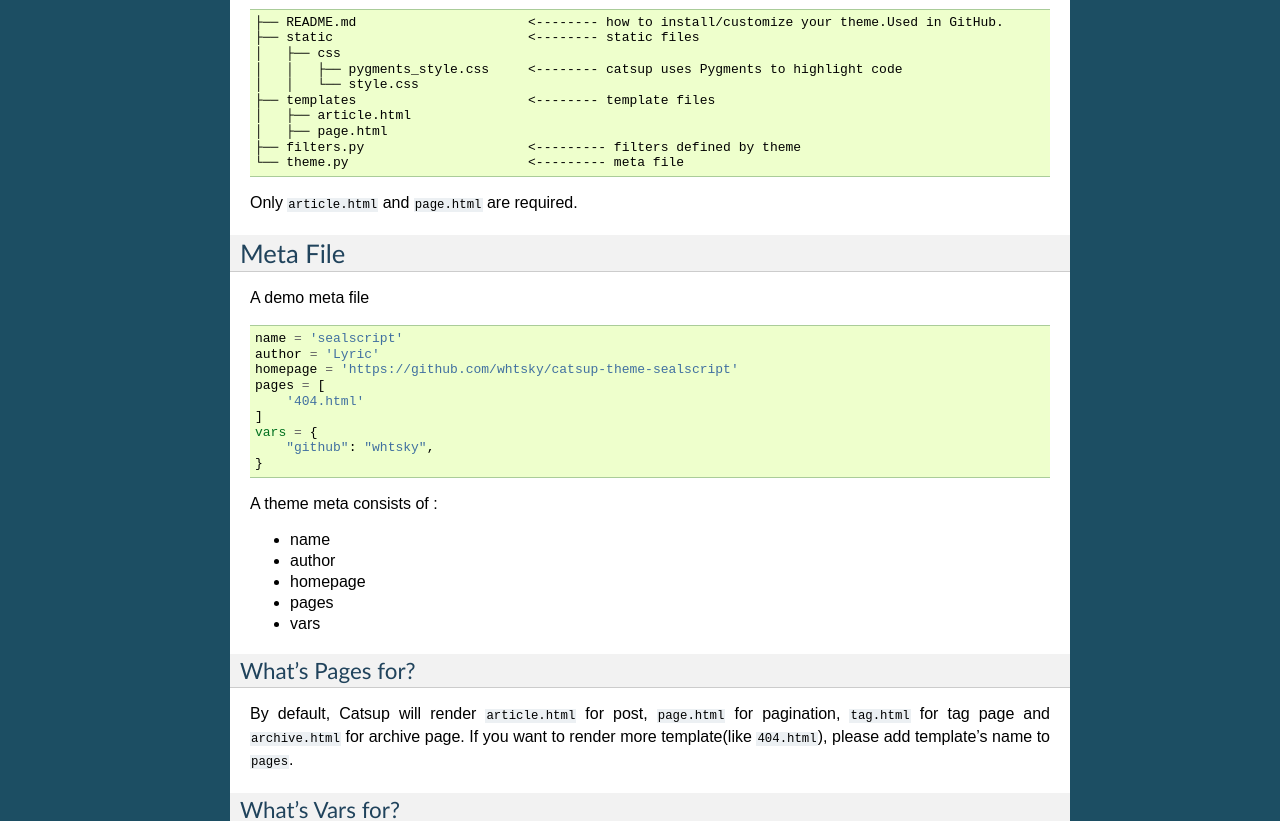
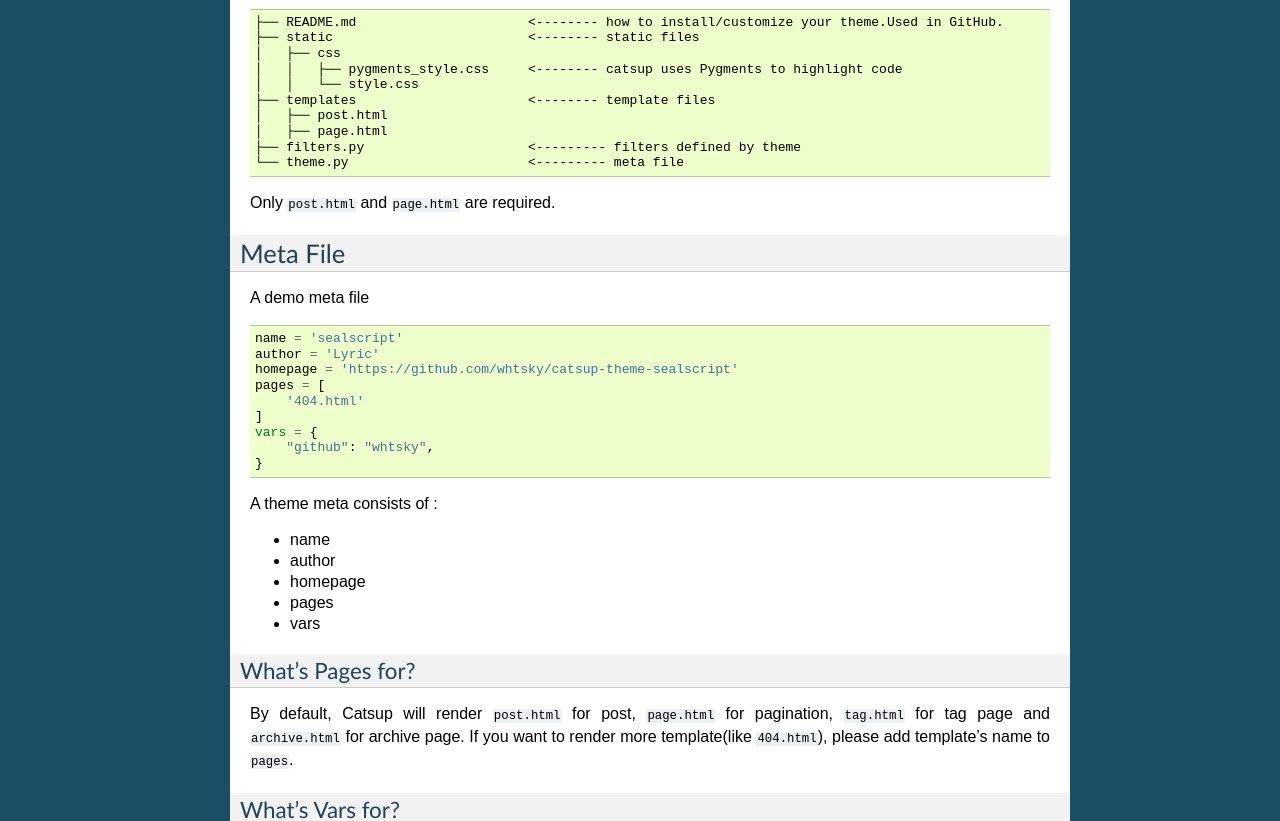
Before and after one commit to whtsky/Catsup, a Sphinx documentation site: the page built from docs/theme.rst, in a window 1280 px wide and 1400 px high, scrolled down 421 px. Shown: the part 245-1066 px from the top of the window. Built offline with Sphinx 7.4.7, drawn with Linux system fonts in a browser that asks for light colours; some of the changed text lies outside the part shown.

Commit message:
rename article to post

```diff
--- a/docs/changelog.rst
+++ b/docs/changelog.rst
@@ -1,5 +1,10 @@
 Changelog
 ==========
+
+Version 0.0.9
+--------------
+
++ Support migrate from WordPress
 
 Version 0.0.8
 --------------
--- a/docs/theme.rst
+++ b/docs/theme.rst
@@ -38,12 +38,12 @@ A catsup theme should look like ::
     │   │   ├── pygments_style.css     <-------- catsup uses Pygments to highlight code
     │   │   └── style.css
     ├── templates                      <-------- template files
-    │   ├── article.html
+    │   ├── post.html
     │   ├── page.html
     ├── filters.py                     <--------- filters defined by theme
     └── theme.py                       <--------- meta file
 
-Only ``article.html`` and ``page.html`` are required.
+Only ``post.html`` and ``page.html`` are required.
 
 Meta File
 -----------
@@ -71,7 +71,7 @@ A theme meta consists of :
 What's Pages for?
 ~~~~~~~~~~~~~~~~~
 
-By default, Catsup will render ``article.html`` for post,
+By default, Catsup will render ``post.html`` for post,
 ``page.html`` for pagination,
 ``tag.html`` for tag page and
 ``archive.html`` for archive page.
@@ -107,8 +107,8 @@ Templatable Variables
 Templatable variables are only accessed in specify templates.
 
 + pagination: available in ``page.html``
-+ post: available in ``article.html``
-+ prev, next: available in ``article.html``, ``tag.html`` and ``archive.html``
++ post: available in ``post.html``
++ prev, next: available in ``post.html``, ``tag.html`` and ``archive.html``
 
 Filters and Functions
 ----------------------
@@ -149,4 +149,4 @@ Use them like ::
         </body>
     </html>
 
-This is a simple ``article.html`` template using catsup's template marco.Isn't that simple?
+This is a simple ``post.html`` template using catsup's template marco.Isn't that simple?
```
Also changed, not shown: 1 other file.
